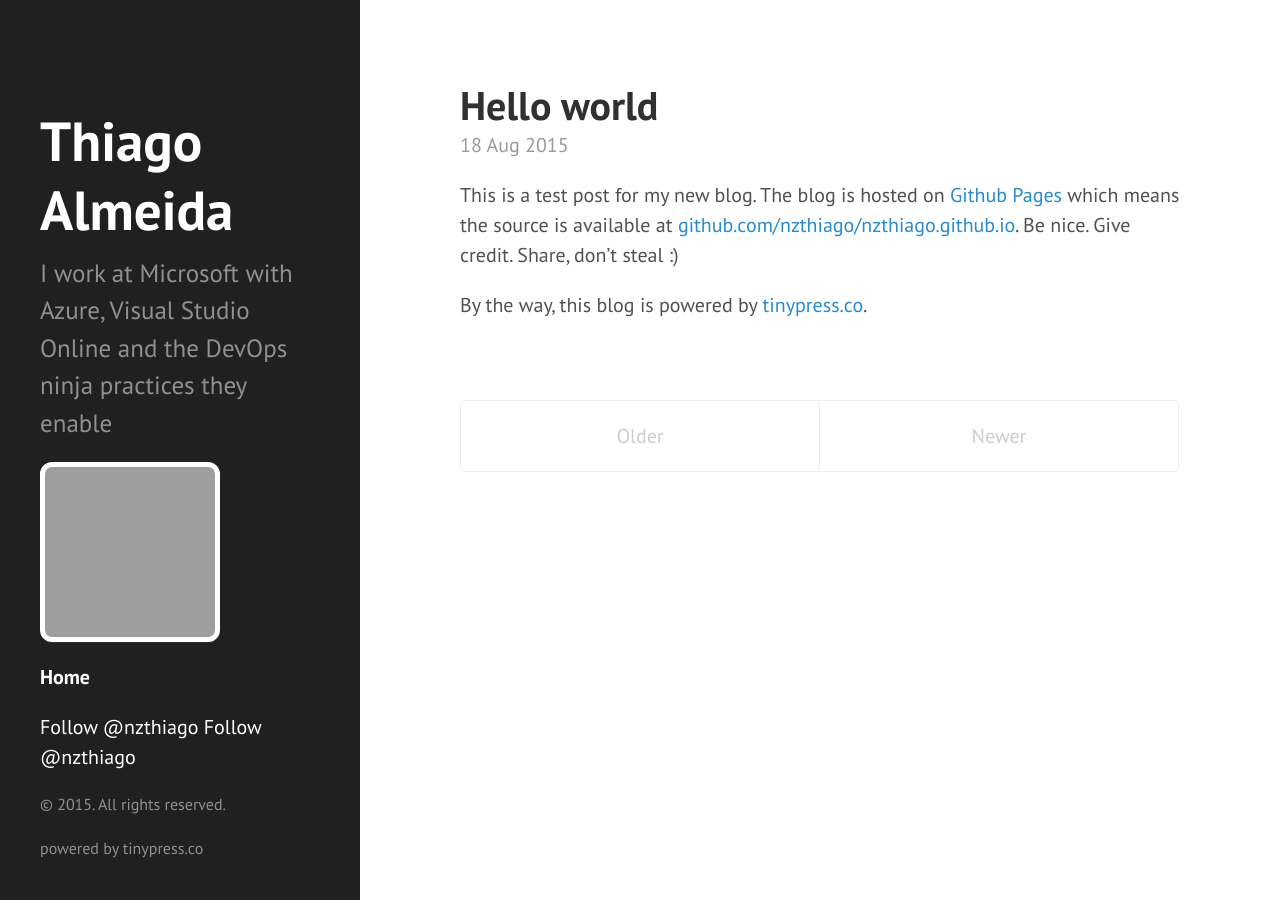
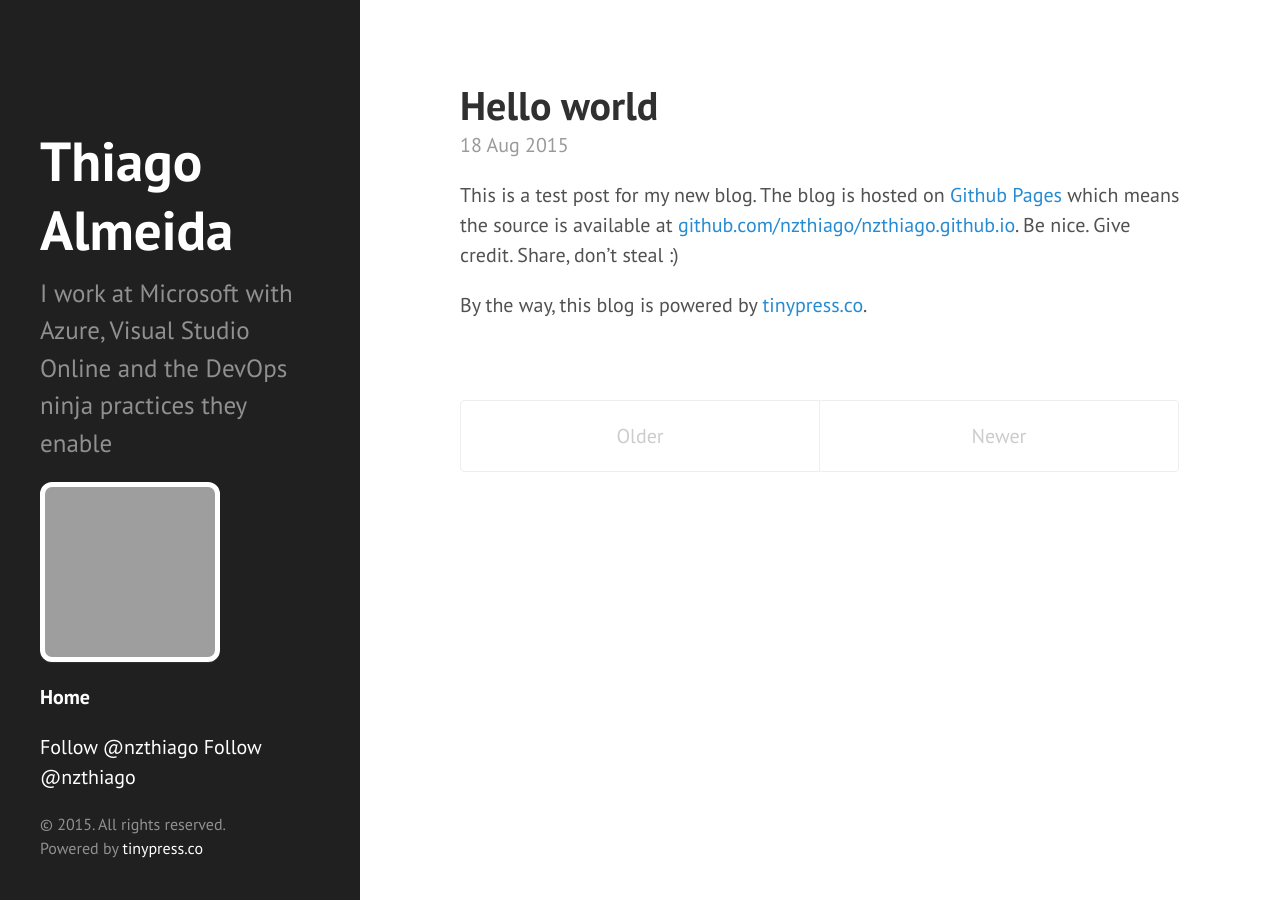
Before and after one commit to nzthiago/nzthiago.github.io, a Jekyll site: the page built from index.html, in a window 1280 px wide. Built offline with Jekyll 4.4.1, drawn with Linux system fonts in a browser that asks for light colours; the list of posts is cut into pages by our own code; comment, search, counter and statistics services are not loaded; grey boxes are pictures that could not be loaded.

```diff
--- a/_includes/sidebar.html
+++ b/_includes/sidebar.html
@@ -41,7 +41,7 @@
 
     <div class="sidebar-footer">
       <p>&copy; {{ site.time | date: '%Y' }}. All rights reserved.<br>
-      <p>powered by tinypress.co</p>
+      Powered by <a href="tinypress.co">tinypress.co</a></p>
     </div>
 
   </div>
```
